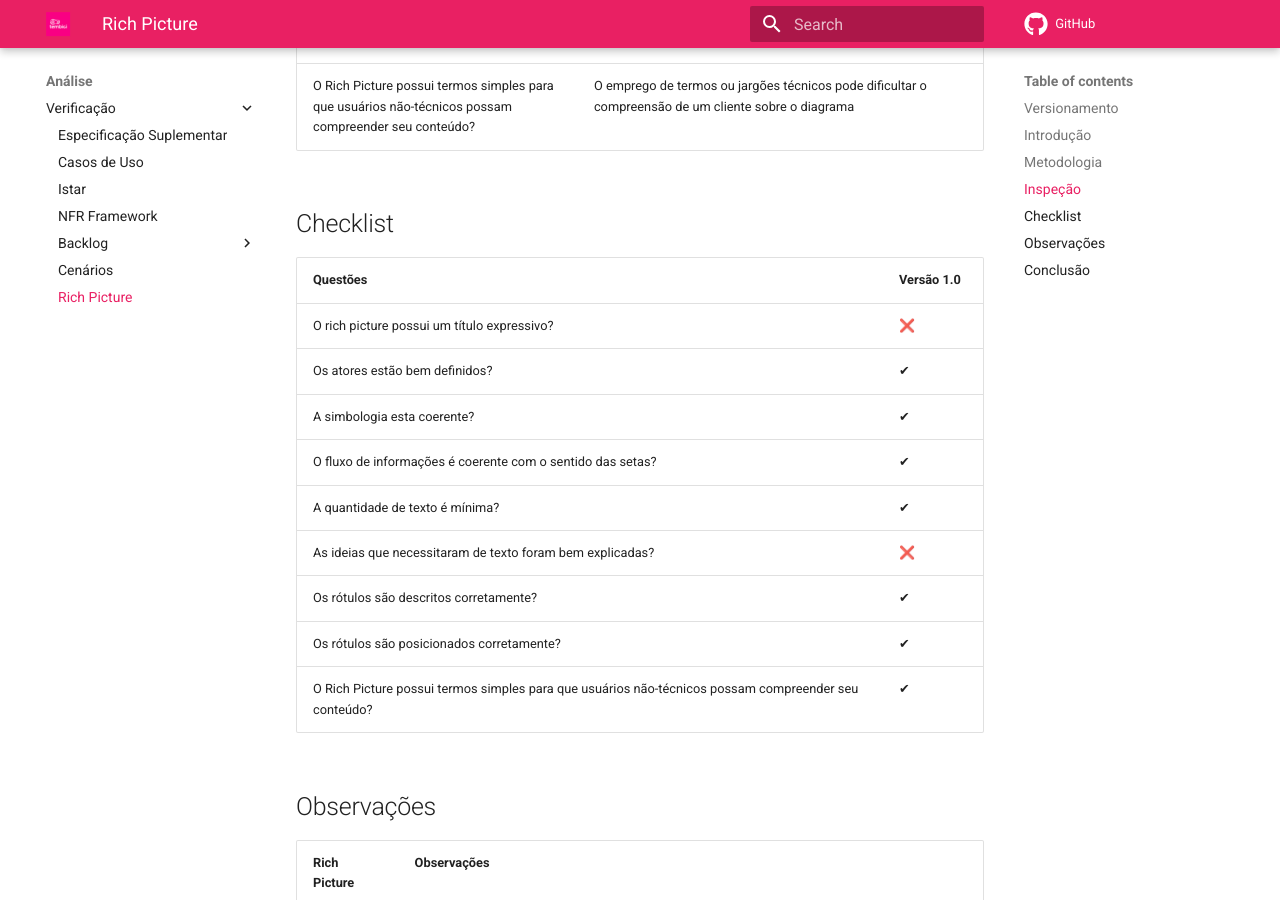
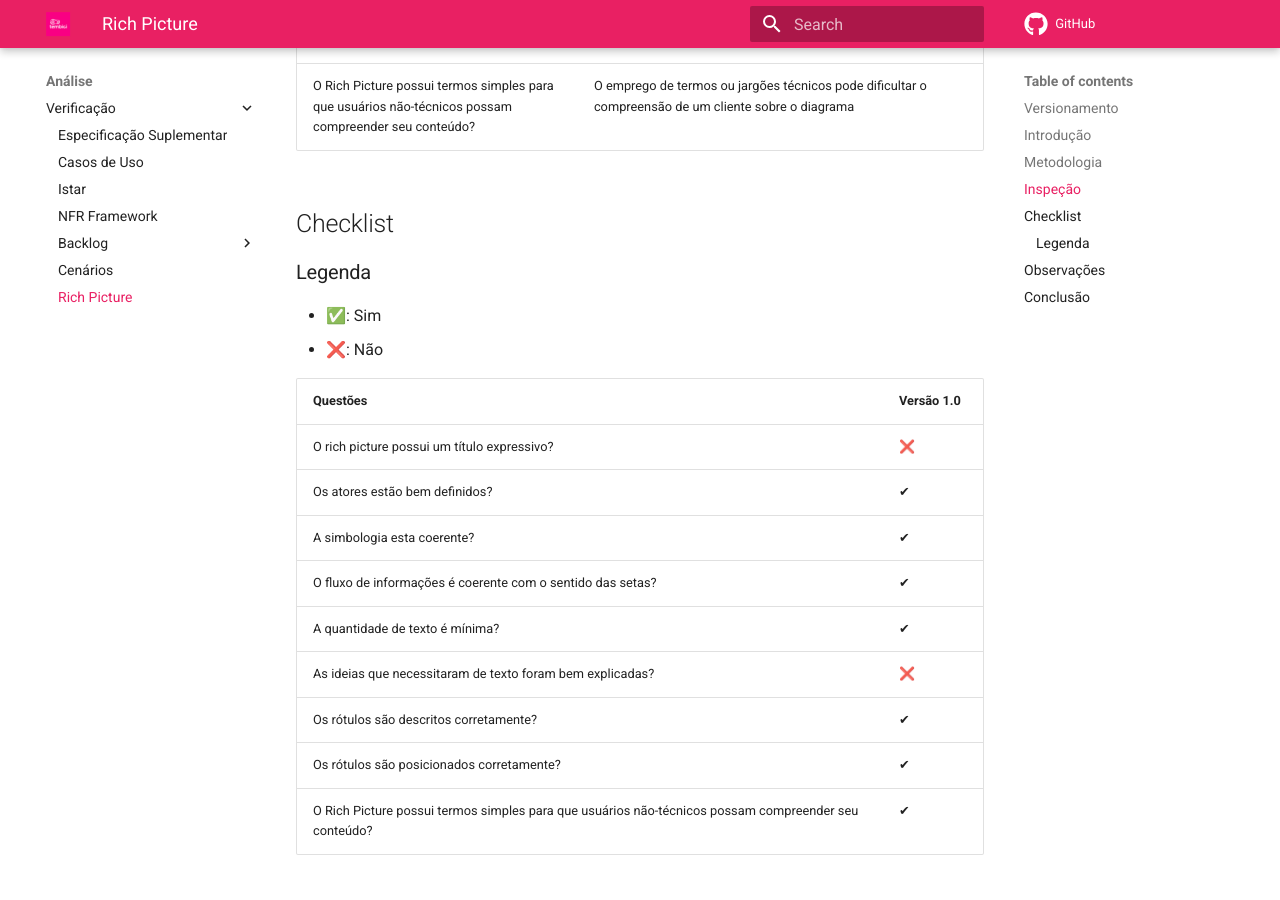
Before and after one commit to Requisitos-de-Software/2021.2-Tembici, an MkDocs documentation site: the page built from docs/analise/verificacao/richPicture.md, in a window 1280 px wide and 900 px high, scrolled down 1558 px. Built offline with MkDocs 1.6.1 and Material for MkDocs 9.7.7, drawn with Linux system fonts in a browser that asks for light colours; comment, search, counter and statistics services are not loaded.

Commit message:
add legenda

```diff
--- a/docs/analise/verificacao/richPicture.md
+++ b/docs/analise/verificacao/richPicture.md
@@ -31,6 +31,10 @@ Tais justificativas foram baseadas no artigo [Complexity and rich pictures](http
 
 ## Checklist
 
+### Legenda
+- ✅: Sim
+- ❌: Não
+
 |Questões|Versão 1.0|
 |--------|----|
 |O rich picture possui um título expressivo?|❌|
```
